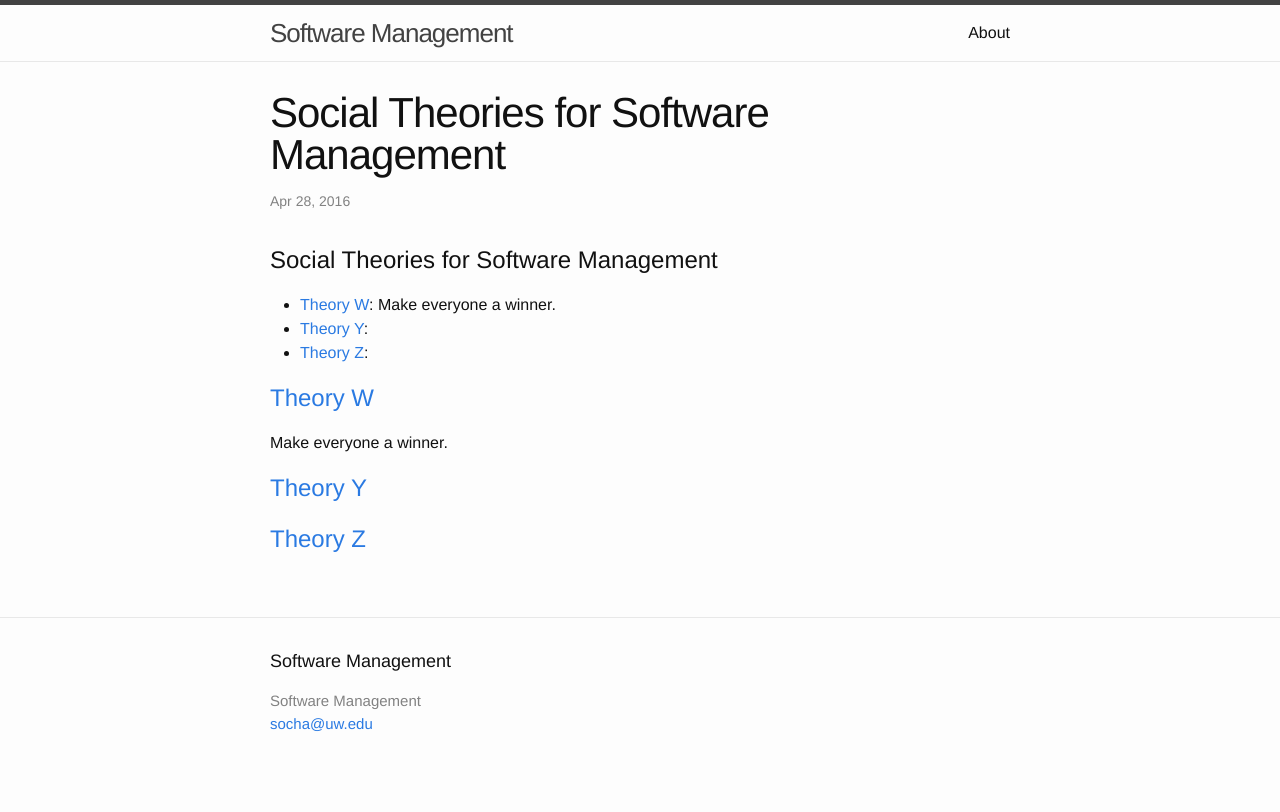
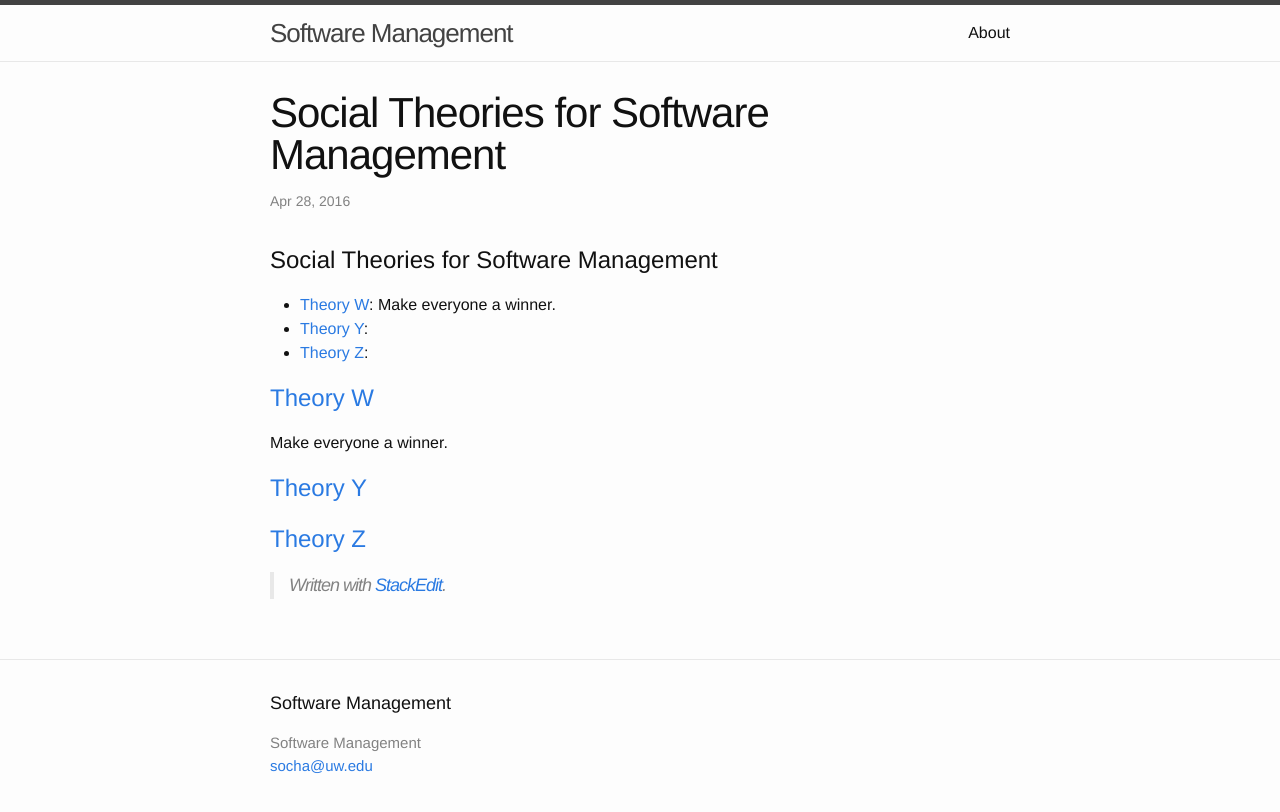
Before and after one commit to css566/css566.github.io, a Jekyll site: the page built from _posts/2016-04-28-Social_Theories_for_Software_Management.md, in a window 1280 px wide. Shown: the top 812 px of the page. Built offline with Jekyll 4.4.1, drawn with Linux system fonts in a browser that asks for light colours; comment, search, counter and statistics services are not loaded.

```diff
--- a/_posts/2016-04-28-Social_Theories_for_Software_Management.md
+++ b/_posts/2016-04-28-Social_Theories_for_Software_Management.md
@@ -14,3 +14,5 @@
 # <a name="theory_y">Theory Y</a>
 
 # <a name="theory_z">Theory Z</a>
+
+> Written with [StackEdit](https://stackedit.io/).
```
